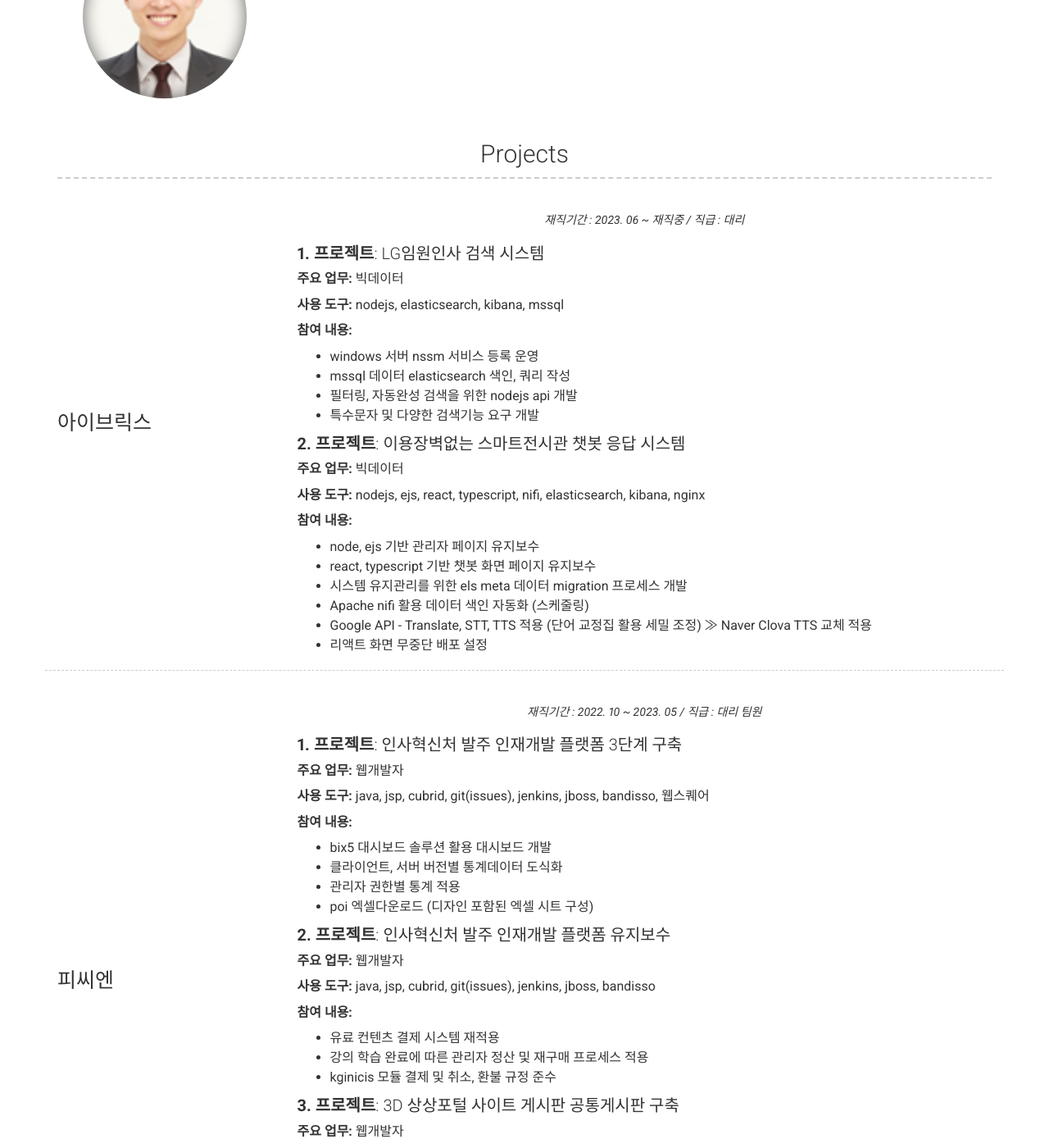
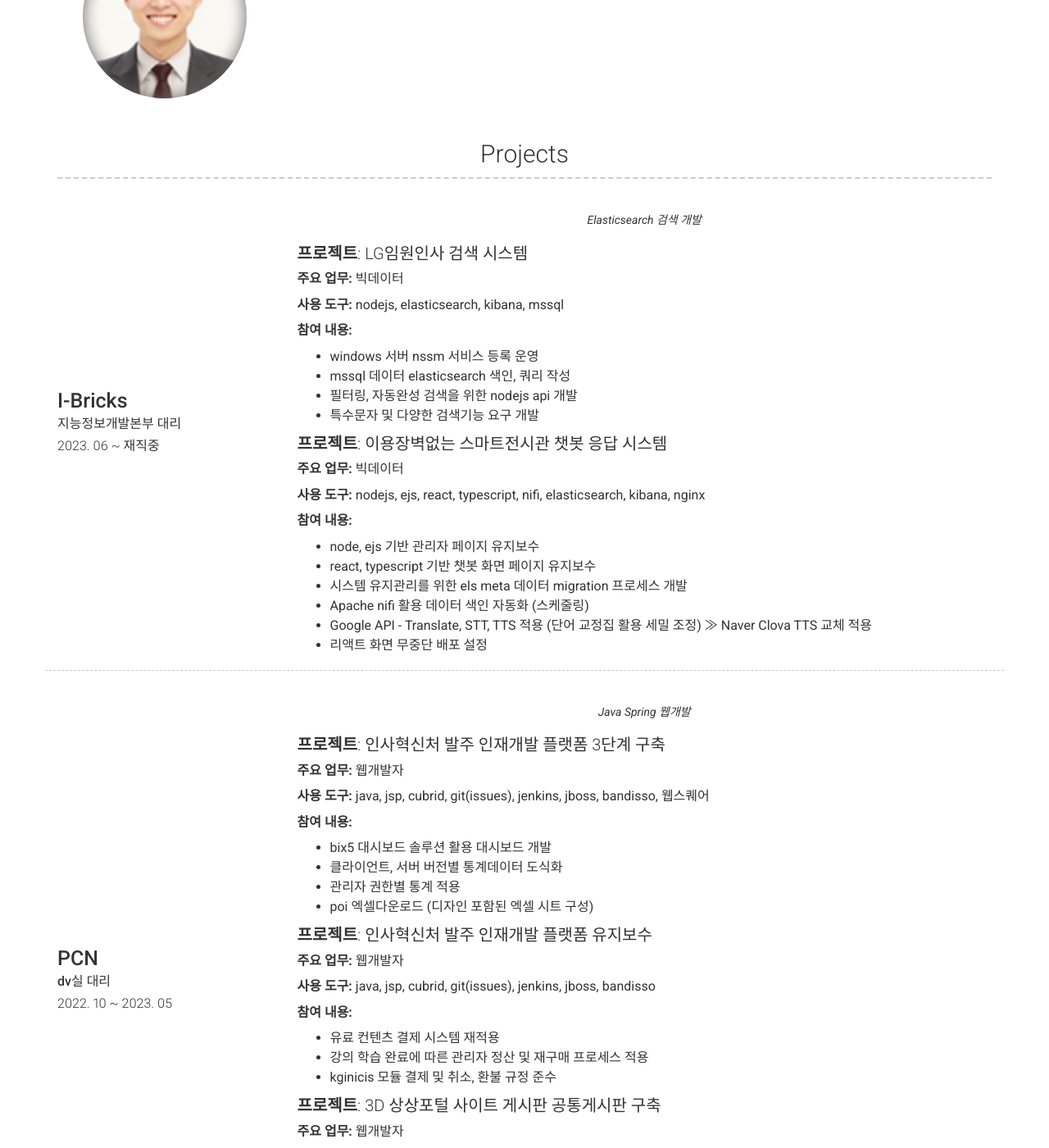
Before and after one commit to sihyeonleee/sihyeonleee.github.io, a Jekyll site: the page built from index.md, in a window 1280 px wide and 1400 px high, scrolled down 409 px. Shown: the whole window at 82% size. Built offline with Jekyll 4.4.1, drawn with Linux system fonts in a browser that asks for light colours; nearby versions of some CDN libraries; some of the changed text lies outside the part shown.

Commit message:
디자인

```diff
--- a/_config.yml
+++ b/_config.yml
@@ -64,11 +64,13 @@ content:
     content:
       - layout: left
         border: weak
-        title: 아이브릭스
+        title: I-Bricks
+        sub_title: 지능정보개발본부 대리
+        caption: 2023. 06 ~ 재직중
         quote: >
-          재직기간 : 2023. 06 ~ 재직중 / 직급 : 대리
+          Elasticsearch 검색 개발
         description: |
-          **1. 프로젝트**: LG임원인사 검색 시스템
+          **프로젝트**: LG임원인사 검색 시스템
           ---
           **주요 업무:**
           빅데이터
@@ -82,7 +84,8 @@ content:
           - 필터링, 자동완성 검색을 위한 nodejs api 개발
           - 특수문자 및 다양한 검색기능 요구 개발
 
-          **2. 프로젝트**: 이용장벽없는 스마트전시관 챗봇 응답 시스템
+
+          **프로젝트**: 이용장벽없는 스마트전시관 챗봇 응답 시스템
           ---
           **주요 업무:**
           빅데이터
@@ -100,11 +103,13 @@ content:
 
       - layout: left
         border: weak
-        title: 피씨엔
+        title: PCN
+        sub_title: dv실 대리
+        caption: 2022. 10 ~ 2023. 05
         quote: >
-          재직기간 : 2022. 10 ~ 2023. 05 / 직급 : 대리 팀원
+          Java Spring 웹개발
         description: |
-          **1. 프로젝트**: 인사혁신처 발주 인재개발 플랫폼 3단계 구축
+          **프로젝트**: 인사혁신처 발주 인재개발 플랫폼 3단계 구축
           ---
           **주요 업무:**
           웹개발자
@@ -118,7 +123,8 @@ content:
           - 관리자 권한별 통계 적용
           - poi 엑셀다운로드 (디자인 포함된 엑셀 시트 구성)
 
-          **2. 프로젝트**: 인사혁신처 발주 인재개발 플랫폼 유지보수
+
+          **프로젝트**: 인사혁신처 발주 인재개발 플랫폼 유지보수
           ---
           **주요 업무:**
           웹개발자
@@ -131,7 +137,8 @@ content:
           - 강의 학습 완료에 따른 관리자 정산 및 재구매 프로세스 적용
           - kginicis 모듈 결제 및 취소, 환불 규정 준수
 
-          **3. 프로젝트**: 3D 상상포털 사이트 게시판 공통게시판 구축
+
+          **프로젝트**: 3D 상상포털 사이트 게시판 공통게시판 구축
           ---
           **주요 업무:**
           웹개발자
@@ -148,10 +155,12 @@ content:
       - layout: left
         border: weak
         title: 유비온
+        sub_title: 플랫폼개발2팀 대리
+        caption: 2019. 01 ~ 2022. 04
         quote: >
-          재직기간 : 2019. 01 ~ 2022. 04 / 직급 : 대리
+          Java Spring, NodeJs 웹개발
         description: |
-          **1. 프로젝트**: EBS SW온라인 교육 플랫폼
+          **프로젝트**: EBS SW온라인 교육 플랫폼
           ---
           **주요 업무:**
           웹개발자
@@ -164,7 +173,8 @@ content:
           - aceditor, docker 활용 온라인 코딩 개발
           - socketio, redis 활용 실시간 채팅 프로그램 개발
 
-          **2. 프로젝트**: EBS SW온라인 클래스 - COVID19 대응 TF
+
+          **프로젝트**: EBS SW온라인 클래스 - COVID19 대응 TF
           ---
           **주요 업무:**
           웹개발자
@@ -177,7 +187,8 @@ content:
           - 고객 불만 사항 QA 대응 (시스템 오류, 잘못된 학습 방법 등 원인 분석)
           - long time query 튜닝
 
-          **3. 프로젝트**: 거점국립대학 학점 교류 시스템(KERIS)
+
+          **프로젝트**: 거점국립대학 학점 교류 시스템(KERIS)
           ---
           **주요 업무:**
           웹개발자
@@ -190,7 +201,8 @@ content:
           - 사이트 리뉴얼 디자인 적용
           - i18n 다국어 적용 (한, 중, 일, 영)
 
-          **4. 프로젝트**: LMS 교육 플랫폼 Hydee
+
+          **프로젝트**: LMS 교육 플랫폼 Hydee
           ---
           **주요 업무:**
           웹개발자
```
